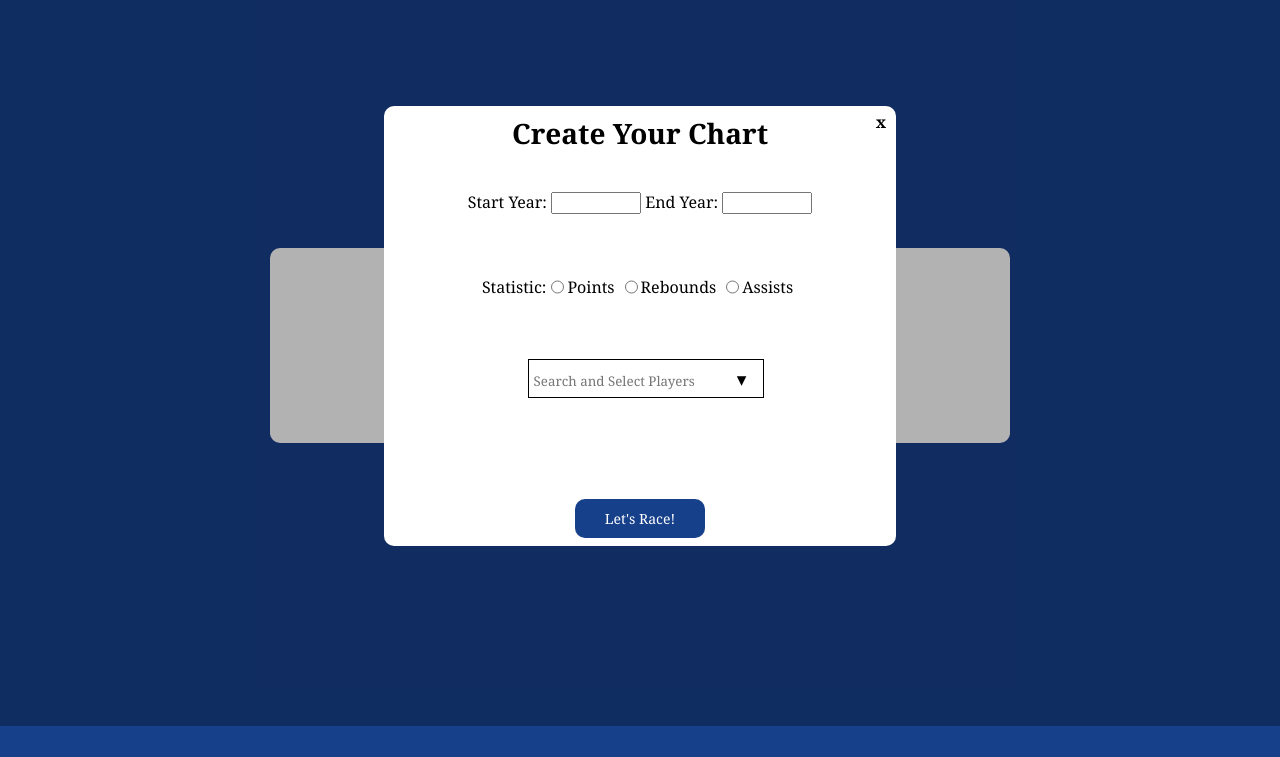
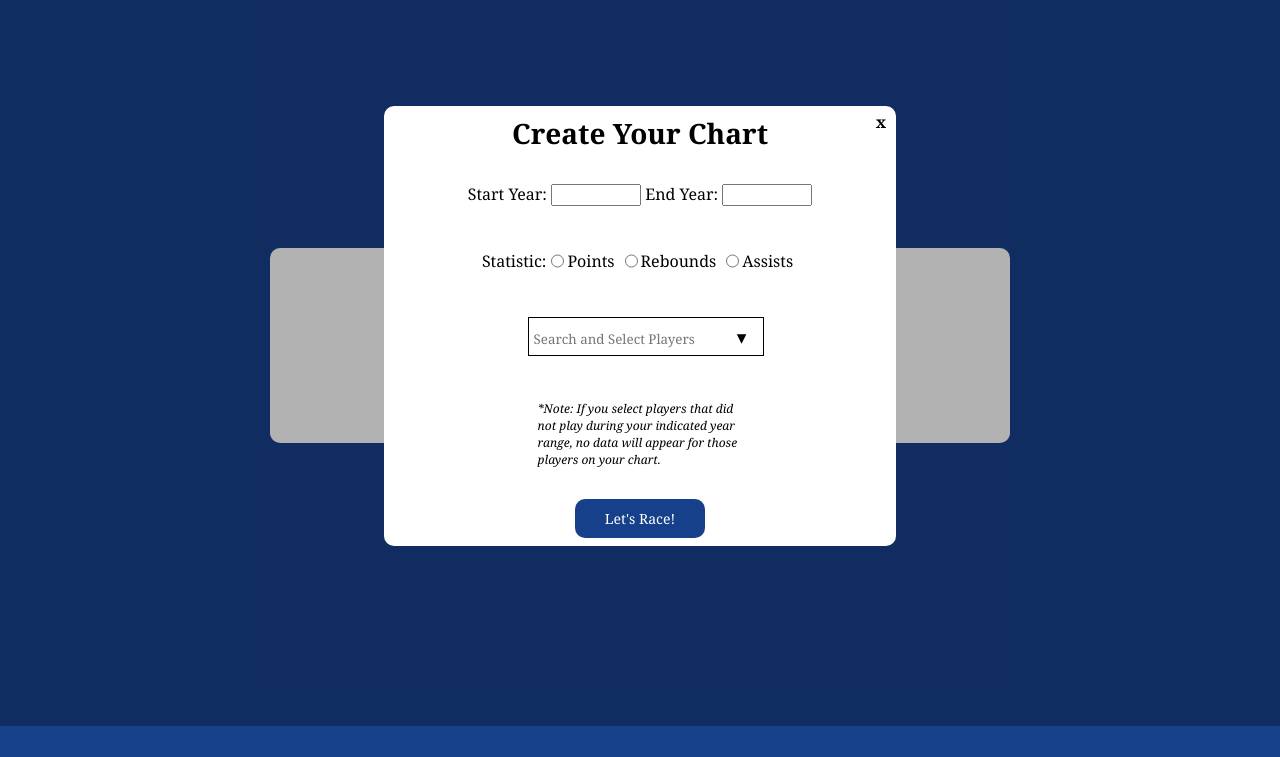
Before and after one commit to torbenginsberg/NBA-Bar-Chart-Races, a website built with webpack: page index.html in a window 1280 px wide. Both pictures are taken after a click on the button "New Chart". Shown: the part 74-831 px from the top of the page. Built offline with nearby package versions, Linux system fonts and the light colour scheme.

Commit message:
Add note on player year ranges

```diff
--- a/index.html
+++ b/index.html
@@ -94,13 +94,8 @@
             <div class="list" id="parent-list"></div>
           </div>
 
-          <div class="year-selector">
-            <div class="start-year-selector">
-
-            </div>
-            <div class="end-year-selector">
-
-            </div>
+          <div class="year-notice">
+            <p>*Note: If you select players that did not play during your indicated year range, no data will appear for those players on your chart.</p>
           </div>
 
         </div>
--- a/src/index.scss
+++ b/src/index.scss
@@ -438,3 +438,8 @@ h2 {
 .player-input {
     margin-left: 5px;
 }
+
+.year-notice p {
+    font-size: 12px;
+    font-style: italic;
+}
```
Also changed, not shown: dist/main.css.
